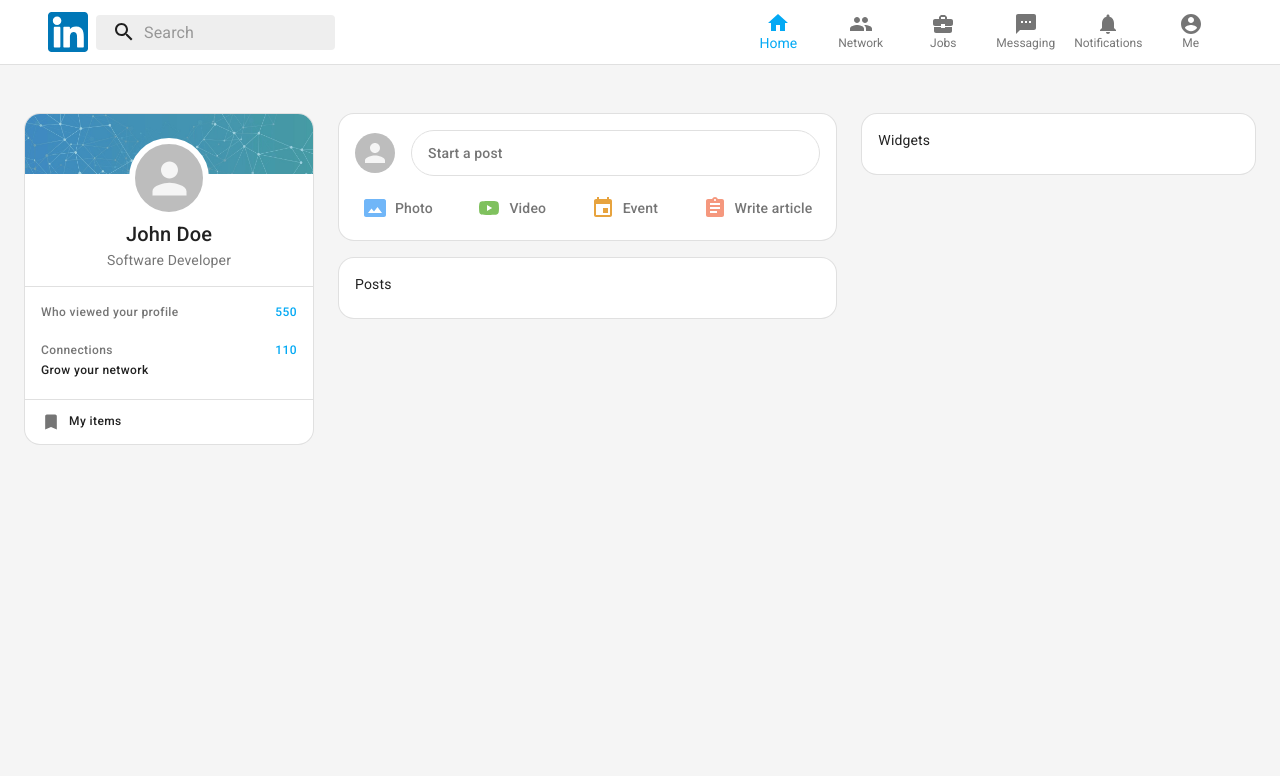
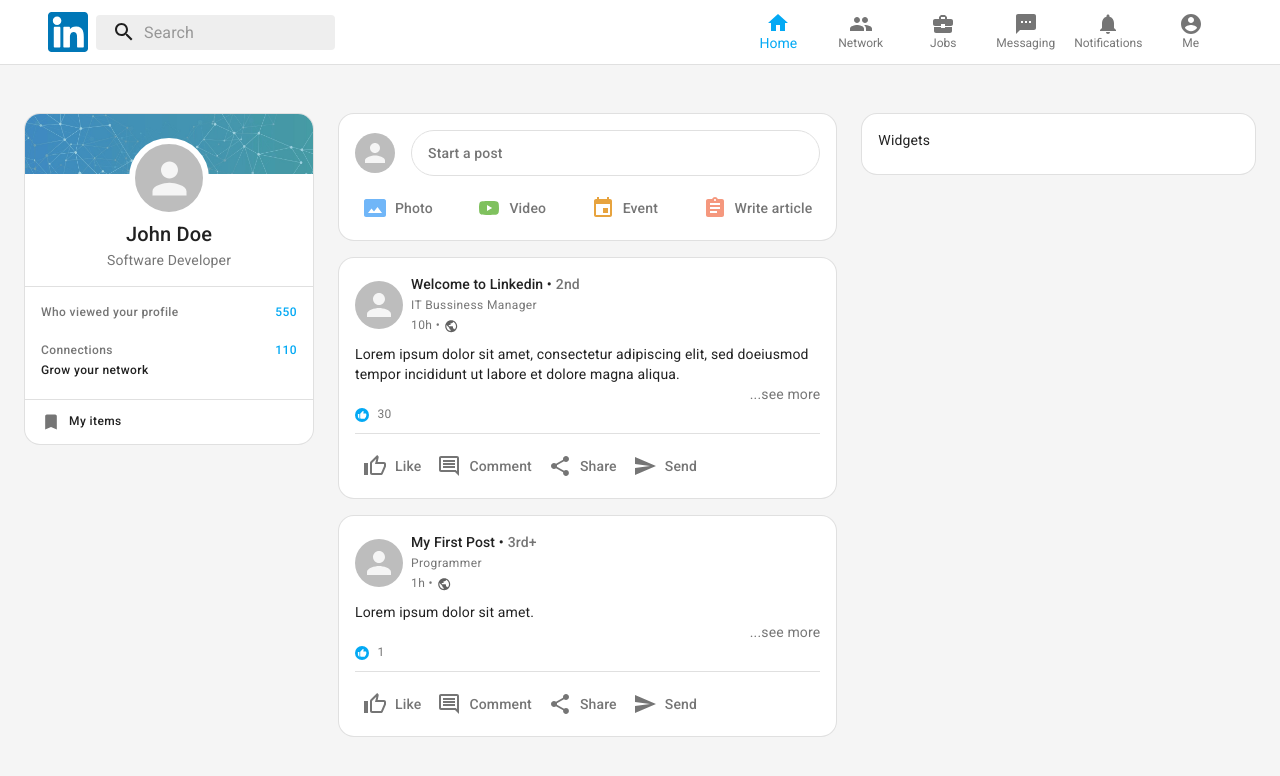
Before and after one commit to JoselynDRF/react-nextjs-linkedin, a Next.js app: page / in a window 1280 px wide. Shown: the top 776 px of the page. Built offline with nearby package versions, Linux system fonts and the light colour scheme.

Commit message:
Add Post component

```diff
--- /dev/null
+++ b/components/Post/Post.style.ts
@@ -0,0 +1,18 @@
+import { makeStyles } from '@material-ui/core'
+
+export default makeStyles(theme => ({
+  cardContent: {
+    '&:last-child': {
+      paddingBottom: theme.spacing(1)
+    }
+  },
+  actionIcon: {
+    width: theme.spacing(1.8),
+    height: theme.spacing(1.8),
+    color: theme.palette.common.white,
+    backgroundColor: theme.palette.primary.main,
+    padding: theme.spacing(0.3),
+    marginRight: theme.spacing(1),
+    borderRadius: '50%'
+  }
+}))
--- /dev/null
+++ b/components/Post/Post.tsx
@@ -0,0 +1,65 @@
+import { FC } from 'react'
+import { Box, CardContent, Link, Typography } from '@material-ui/core'
+import ThumbUpIcon from '@material-ui/icons/ThumbUp'
+import Card from '../Card/Card'
+import PostActions from '../PostActions/PostActions'
+import PostHeader from '../PostHeader/PostHeader'
+import useStyles from './Post.style'
+
+type PostProps = {
+  post: {
+    id: number
+    author: string
+    degreeConnection: string
+    headline: string
+    createDate: string
+    content: string
+    likes: number
+  }
+}
+
+const Post: FC<PostProps> = ({ post }) => {
+  const classes = useStyles()
+
+  return (
+    <Card variant="outlined">
+      <CardContent className={classes.cardContent}>
+        <PostHeader post={post} />
+
+        <Box>
+          <Typography variant="body2">{post.content}</Typography>
+          <Box display="flex" justifyContent="flex-end">
+            <Link
+              component="button"
+              variant="body2"
+              color="textSecondary"
+              onClick={() => {
+                console.info('See more')
+              }}
+            >
+              ...see more
+            </Link>
+          </Box>
+        </Box>
+
+        <Link
+          component="button"
+          onClick={() => {
+            console.info('Likes')
+          }}
+        >
+          <Box display="flex" alignItems="center">
+            <ThumbUpIcon className={classes.actionIcon} />
+            <Typography variant="caption" color="textSecondary">
+              {post.likes}
+            </Typography>
+          </Box>
+        </Link>
+
+        <PostActions />
+      </CardContent>
+    </Card>
+  )
+}
+
+export default Post
--- /dev/null
+++ b/components/PostActions/PostActions.style.ts
@@ -0,0 +1,28 @@
+import { makeStyles } from '@material-ui/core'
+
+export default makeStyles(theme => ({
+  divider: {
+    margin: theme.spacing(1, 0)
+  },
+  actionIcon: {
+    width: theme.spacing(1.8),
+    height: theme.spacing(1.8),
+    color: theme.palette.common.white,
+    backgroundColor: theme.palette.primary.main,
+    padding: theme.spacing(0.3),
+    marginRight: theme.spacing(1),
+    borderRadius: '50%'
+  },
+  itemButton: {
+    color: theme.palette.text.secondary,
+    borderRadius: theme.spacing(1),
+    padding: theme.spacing(1.5, 1),
+    '&:hover': {
+      backgroundColor: theme.palette.grey[200]
+    }
+  },
+  buttonText: {
+    fontWeight: 500,
+    marginLeft: theme.spacing(1)
+  }
+}))
--- /dev/null
+++ b/components/PostActions/PostActions.tsx
@@ -0,0 +1,54 @@
+import { ButtonBase, Divider, Grid, Typography } from '@material-ui/core'
+import CommentOutlinedIcon from '@material-ui/icons/CommentOutlined'
+import SendIcon from '@material-ui/icons/Send'
+import ShareIcon from '@material-ui/icons/Share'
+import ThumbUpOutlinedIcon from '@material-ui/icons/ThumbUpOutlined'
+import useStyles from './PostActions.style'
+
+const PostActions = () => {
+  const classes = useStyles()
+
+  const actions = [
+    {
+      title: 'Like',
+      icon: <ThumbUpOutlinedIcon />
+    },
+    {
+      title: 'Comment',
+      icon: <CommentOutlinedIcon />
+    },
+    {
+      title: 'Share',
+      icon: <ShareIcon />
+    },
+    {
+      title: 'Send',
+      icon: <SendIcon />
+    }
+  ]
+
+  return (
+    <>
+      <Divider className={classes.divider} />
+
+      <Grid container>
+        {actions.map(({ title, icon }) => (
+          <Grid key={title} item>
+            <ButtonBase className={classes.itemButton}>
+              {icon}
+              <Typography
+                variant="body2"
+                color="textSecondary"
+                className={classes.buttonText}
+              >
+                {title}
+              </Typography>
+            </ButtonBase>
+          </Grid>
+        ))}
+      </Grid>
+    </>
+  )
+}
+
+export default PostActions
--- /dev/null
+++ b/components/PostHeader/PostHeader.style.ts
@@ -0,0 +1,17 @@
+import { makeStyles } from '@material-ui/core'
+
+export default makeStyles(theme => ({
+  avatar: {
+    width: theme.spacing(6),
+    height: theme.spacing(6),
+    marginRight: theme.spacing(1)
+  },
+  subtitle: {
+    marginRight: theme.spacing(0.5)
+  },
+  visibilityIcon: {
+    width: theme.spacing(1.8),
+    height: theme.spacing(1.8),
+    color: theme.palette.grey[700]
+  }
+}))
--- /dev/null
+++ b/components/PostHeader/PostHeader.tsx
@@ -0,0 +1,53 @@
+import { FC } from 'react'
+import { Avatar, Box, Typography } from '@material-ui/core'
+import PublicIcon from '@material-ui/icons/Public'
+import useStyles from './PostHeader.style'
+
+type PostHeaderProps = {
+  post: {
+    id: number
+    author: string
+    degreeConnection: string
+    headline: string
+    createDate: string
+    content: string
+    likes: number
+  }
+}
+
+const PostHeader: FC<PostHeaderProps> = ({ post }) => {
+  const classes = useStyles()
+
+  return (
+    <Box display="flex" alignItems="center" lineHeight="normal" mb={1}>
+      <Avatar alt="Profile photo" className={classes.avatar} />
+      <div>
+        <Box display="flex">
+          <Typography variant="subtitle2" className={classes.subtitle}>
+            {post.author} •
+          </Typography>
+          <Typography variant="subtitle2" color="textSecondary">
+            {post.degreeConnection}
+          </Typography>
+        </Box>
+
+        <Typography variant="caption" color="textSecondary">
+          {post.headline}
+        </Typography>
+
+        <Box display="flex" alignItems="center">
+          <Typography
+            variant="caption"
+            color="textSecondary"
+            className={classes.subtitle}
+          >
+            {post.createDate} •
+          </Typography>
+          <PublicIcon fontSize="small" className={classes.visibilityIcon} />
+        </Box>
+      </div>
+    </Box>
+  )
+}
+
+export default PostHeader
--- /dev/null
+++ b/pages/api/posts.ts
@@ -0,0 +1,25 @@
+import { NextApiRequest, NextApiResponse } from 'next'
+
+export default (req: NextApiRequest, res: NextApiResponse): void => {
+  res.status(200).json([
+    {
+      id: 1,
+      author: 'Welcome to Linkedin',
+      degreeConnection: '2nd',
+      headline: 'IT Bussiness Manager',
+      createDate: '10h',
+      content:
+        'Lorem ipsum dolor sit amet, consectetur adipiscing elit, sed doeiusmod tempor incididunt ut labore et dolore magna aliqua.',
+      likes: 30
+    },
+    {
+      id: 2,
+      author: 'My First Post',
+      degreeConnection: '3rd+',
+      headline: 'Programmer',
+      createDate: '1h',
+      content: 'Lorem ipsum dolor sit amet.',
+      likes: 1
+    }
+  ])
+}
--- a/pages/index.tsx
+++ b/pages/index.tsx
@@ -6,6 +6,17 @@
 import Header from '../components/Header/Header'
 import ProfileSummary from '../components/ProfileSummary/ProfileSummary'
 import CreatePost from '../components/CreatePost/CreatePost'
+import Post from '../components/Post/Post'
+
+type PostProps = {
+  id: number
+  author: string
+  degreeConnection: string
+  headline: string
+  createDate: string
+  content: string
+  likes: number
+}
 
 type HomeProps = {
   user: {
@@ -15,6 +26,7 @@
     views: number
     connections: number
   }
+  posts: PostProps[]
 }
 
 const useStyles = makeStyles(theme => ({
@@ -24,7 +36,7 @@
   }
 }))
 
-const Home: FC<HomeProps> = ({ user }) => {
+const Home: FC<HomeProps> = ({ user, posts }) => {
   const classes = useStyles()
 
   return (
@@ -41,11 +53,11 @@
                 <Grid item>
                   <CreatePost />
                 </Grid>
-                <Grid item>
-                  <Card variant="outlined">
-                    <CardContent>Posts</CardContent>
-                  </Card>
-                </Grid>
+                {posts.map(post => (
+                  <Grid key={post.id} item>
+                    <Post post={post} />
+                  </Grid>
+                ))}
               </Grid>
             </main>
           </Grid>
@@ -63,11 +75,13 @@
 }
 
 export const getServerSideProps: GetServerSideProps = async () => {
-  const { data } = await axios.get('http://localhost:3000/api/user')
+  const { data: user } = await axios.get('http://localhost:3000/api/user')
+  const { data: posts } = await axios.get('http://localhost:3000/api/posts')
 
   return {
     props: {
-      user: data
+      user,
+      posts
     }
   }
 }
```
